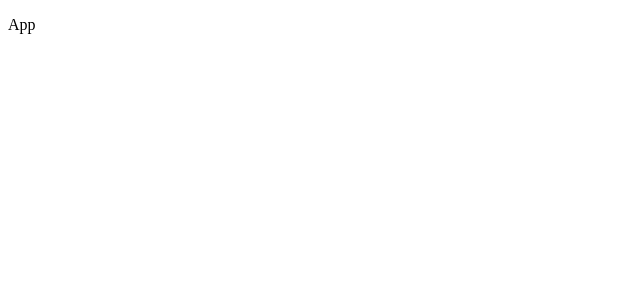
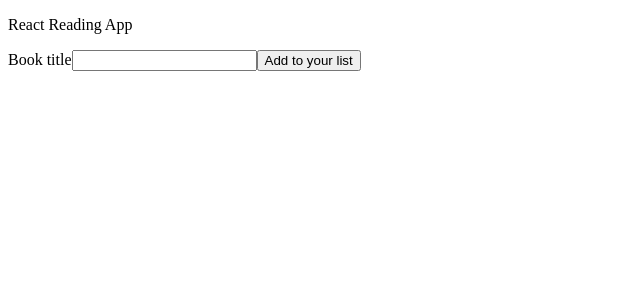
Before and after one commit to mcosme000/react-reading-list, a React (Create React App) app: page / in a window 1280 px wide. Shown: the top 300 px of the page, without its empty margins (0-640 px from the left). Built offline with nearby package versions, Linux system fonts and the light colour scheme.

Commit message:
Get input to create new books and display them on the view

```diff
--- a/src/App.js
+++ b/src/App.js
@@ -1,9 +1,21 @@
-import React from 'react'
+import React, { useState } from 'react'
+import BookCreate from './components/BookCreate'
+import BookList from './components/BookList'
+
 
 const App = () => {
+  const [books, setBooks] = useState([])
+  const AddBooks = (book) => {
+    setBooks([...books, book])
+
+  }
+
+
   return (
     <div className='app'>
-      <p>App</p>
+      <p>React Reading App</p>
+      <BookList books={ books }/>
+      <BookCreate addBook={AddBooks}/>
     </div>
   )
 }
--- a/src/components/BookCreate.js
+++ b/src/components/BookCreate.js
@@ -1,9 +1,22 @@
-import React from 'react'
+import React, { useState } from 'react'
 
-const BookCreate = () => {
+const BookCreate = ({ addBook }) => {
+  const [input, setInput] = useState("")
+
+  const handleChange = (e) => {
+    setInput(e.target.value)
+  }
+  const handleSubmit = (e) => {
+    e.preventDefault();
+    addBook(input)
+  }
   return (
     <div>
-      <p>BookCreate</p>
+      <form onSubmit={handleSubmit}>
+        <label>Book title</label>
+        <input type="text" onChange={handleChange}/>
+        <input type="submit" value="Add to your list" />
+      </form>
     </div>
   )
 }
--- a/src/components/BookList.js
+++ b/src/components/BookList.js
@@ -1,9 +1,15 @@
 import React from 'react'
+import BookShow from './BookShow'
 
-const BookList = () => {
+const BookList = ({ books }) => {
+  const BookElements = books.map( book => {
+    return (
+      <BookShow book={book} key={book.id}/>
+    )
+  })
   return (
-    <div>
-      <p>BookList</p>
+    <div className='books-container'>
+      {BookElements}
     </div>
   )
 }
--- a/src/components/BookShow.js
+++ b/src/components/BookShow.js
@@ -1,9 +1,11 @@
 import React from 'react'
 
-const BookShow = () => {
+const BookShow = ({book}) => {
+  console.log(book);
   return (
-    <div>
-      <p>BookShow</p>
+    <div className="book">
+      <h3>{book}</h3>
+      <p>Description</p>
     </div>
   )
 }
--- a/src/index.js
+++ b/src/index.js
@@ -1,5 +1,5 @@
 import React from 'react'
-import ReactDOM from 'react-dom'
+import ReactDOM from 'react-dom/client'
 import App from './App'
 
 const root = ReactDOM.createRoot(document.getElementById("root"))
```
